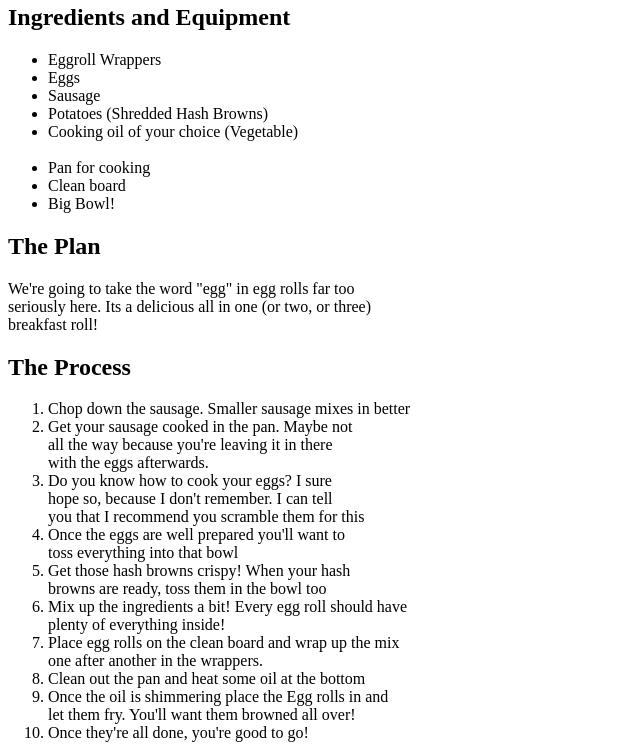
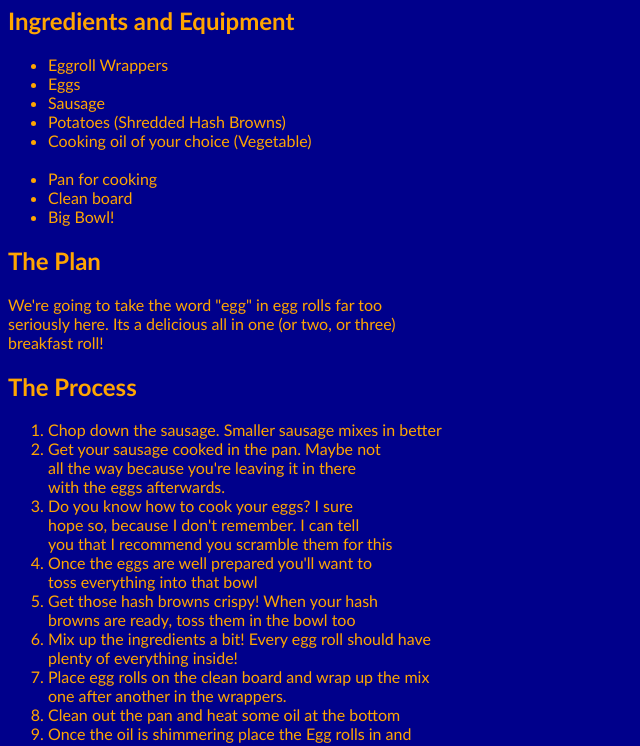
Before and after one commit to tbnicolaysen/odin_recipes, a plain HTML site: page recipes/breakfast-eggrolls.html in a window 1280 px wide. Shown: the part 76-822 px from the top of the page, without its empty margins (0-640 px from the left). Drawn offline with Linux system fonts and the light colour scheme.

Commit message:
Add style.css

```diff
--- a/recipes/breakfast-eggrolls.html
+++ b/recipes/breakfast-eggrolls.html
@@ -1,6 +1,8 @@
 <!DOCTYPE html>
 <html lang="en">
-<head></head>
+<head>
+    <link rel="stylesheet" href="../style.css">
+</head>
 <body>
     <h1>Breakfast Eggrolls</h1>
     <h2>Ingredients and Equipment</Em></h2>
--- /dev/null
+++ b/style.css
@@ -0,0 +1,5 @@
+body {
+    background-color: darkblue;
+    color: orange;
+    font-family:'Trebuchet MS', 'Lucida Sans Unicode', 'Lucida Grande', 'Lucida Sans', Arial, sans-serif
+}
```
Also changed, not shown: recipes/bacon-rice.html (+1 -0 lines), recipes/chicken-adobo.html (+3 -1 lines).
